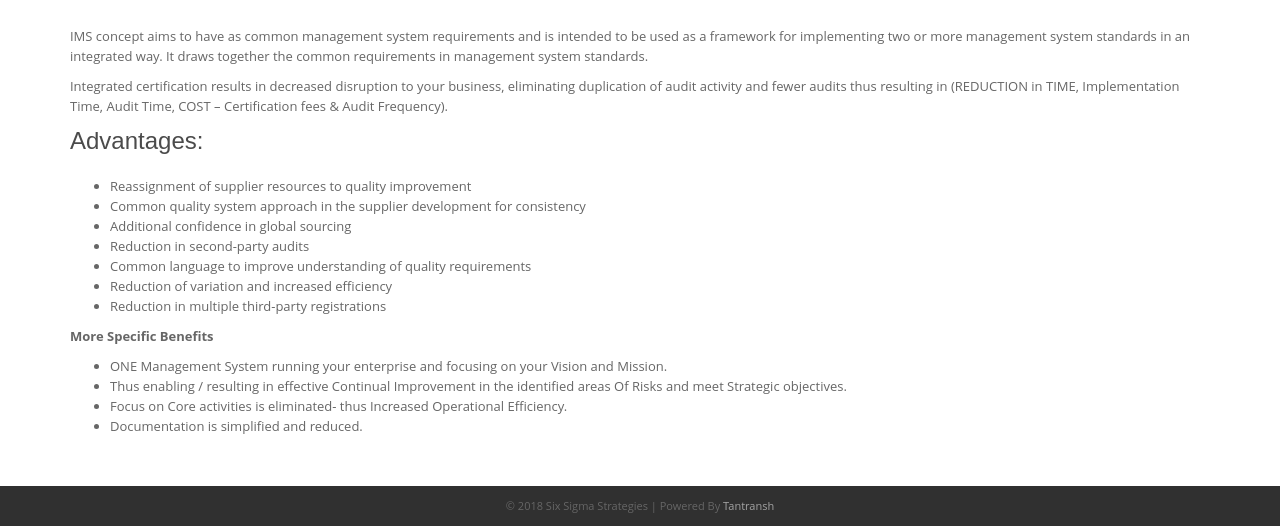
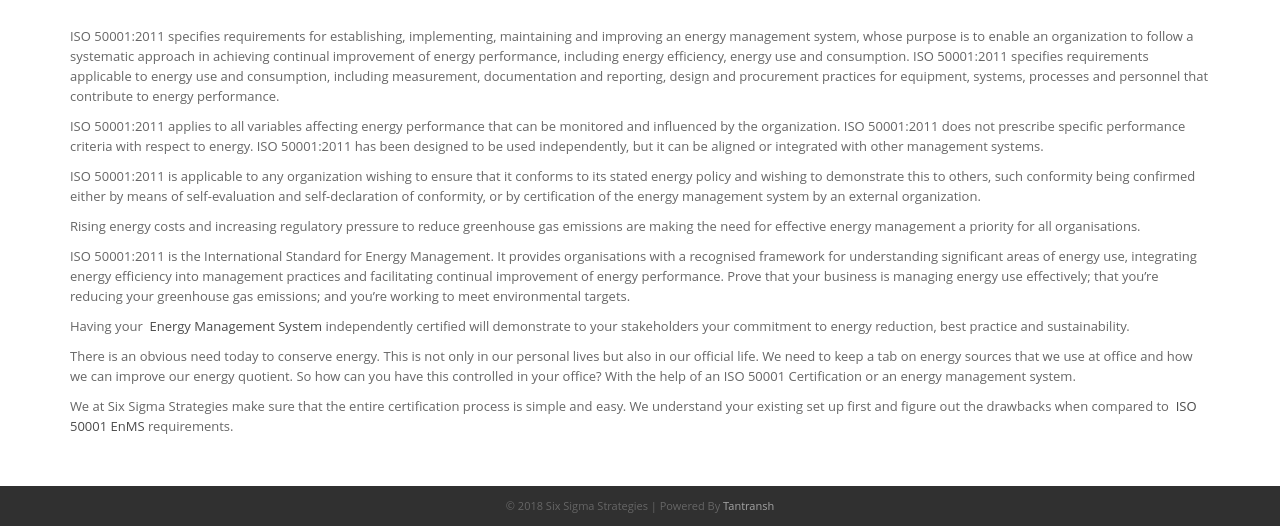
Before and after one commit to hkaysharma/3S, a plain HTML site: page energymgmt.html in a window 1280 px wide. Shown: the part 329-855 px from the top of the page. Drawn offline with Linux system fonts and the light colour scheme.

Commit message:
quality mgmt

```diff
--- a/energymgmt.html
+++ b/energymgmt.html
@@ -714,32 +714,40 @@
 
                             <div class="space-sep20"></div>
                             <div class="auto-format ui--animation">
-                                <p>IMS concept aims to have as common management system requirements and is intended to be used
-                                    as a framework for implementing two or more management system standards in an integrated
-                                    way. It draws together the common requirements in management system standards.</p>
-                                <p> Integrated certification results in decreased disruption to your business, eliminating duplication
-                                    of audit activity and fewer audits thus resulting in (REDUCTION in TIME, Implementation
-                                    Time, Audit Time, COST – Certification fees &amp; Audit Frequency).</p>
-                                <h2>Advantages:</h2>
-                                <ul>
-                                    <li>Reassignment of supplier resources to quality improvement</li>
-                                    <li>Common quality system approach in the supplier development for consistency</li>
-                                    <li>Additional confidence in global sourcing</li>
-                                    <li>Reduction in second-party audits</li>
-                                    <li>Common language to improve understanding of quality requirements</li>
-                                    <li>Reduction of variation and increased efficiency</li>
-                                    <li>Reduction in multiple third-party registrations</li>
-                                </ul>
-                                <p>
-                                    <strong>More Specific Benefits</strong>
-                                </p>
-                                <ul>
-                                    <li>ONE Management System running your enterprise and focusing on your Vision and Mission.</li>
-                                    <li>Thus enabling / resulting in effective Continual Improvement in the identified areas
-                                        Of Risks and meet Strategic objectives.</li>
-                                    <li>Focus on Core activities is eliminated- thus Increased Operational Efficiency.</li>
-                                    <li>Documentation is simplified and reduced.</li>
-                                </ul>
+                                <p>ISO 50001:2011 specifies requirements for establishing, implementing, maintaining and improving
+                                    an energy management system, whose purpose is to enable an organization to follow a systematic
+                                    approach in achieving continual improvement of energy performance, including energy efficiency,
+                                    energy use and consumption. ISO 50001:2011 specifies requirements applicable to energy
+                                    use and consumption, including measurement, documentation and reporting, design and procurement
+                                    practices for equipment, systems, processes and personnel that contribute to energy performance.</p>
+                                <p> ISO 50001:2011 applies to all variables affecting energy performance that can be monitored
+                                    and influenced by the organization. ISO 50001:2011 does not prescribe specific performance
+                                    criteria with respect to energy. ISO 50001:2011 has been designed to be used independently,
+                                    but it can be aligned or integrated with other management systems.</p>
+                                <p> ISO 50001:2011 is applicable to any organization wishing to ensure that it conforms to its
+                                    stated energy policy and wishing to demonstrate this to others, such conformity being
+                                    confirmed either by means of self-evaluation and self-declaration of conformity, or by
+                                    certification of the energy management system by an external organization.</p>
+                                <p> Rising energy costs and increasing regulatory pressure to reduce greenhouse gas emissions
+                                    are making the need for effective energy management a priority for all organisations.</p>
+                                <p> ISO 50001:2011 is the International Standard for Energy Management. It provides organisations
+                                    with a recognised framework for understanding significant areas of energy use, integrating
+                                    energy efficiency into management practices and facilitating continual improvement of
+                                    energy performance. Prove that your business is managing energy use effectively; that
+                                    you’re reducing your greenhouse gas emissions; and you’re working to meet environmental
+                                    targets.</p>
+                                <p> Having your&nbsp;
+                                    <a title="Energy Management System" href="https://www.irqs.co.in/energy-management-system.html"
+                                        itemprop="url">Energy Management System</a>&nbsp;independently certified will demonstrate to your stakeholders
+                                    your commitment to energy reduction, best practice and sustainability.</p>
+                                <p> There is an obvious need today to conserve energy. This is not only in our personal lives
+                                    but also in our official life. We need to keep a tab on energy sources that we use at
+                                    office and how we can improve our energy quotient. So how can you have this controlled
+                                    in your office? With the help of an ISO 50001 Certification or an energy management system.</p>
+                                <p> We at Six Sigma Strategies make sure that the entire certification process is simple and easy. We understand
+                                    your existing set up first and figure out the drawbacks when compared to&nbsp;
+                                    <a title="ISO 50001 EnMS"
+                                        href="https://www.irqs.co.in/iso-50001-enms/" itemprop="url">ISO 50001 EnMS</a>&nbsp;requirements.</p>
                             </div>
                         </div>
                     </div>
```
